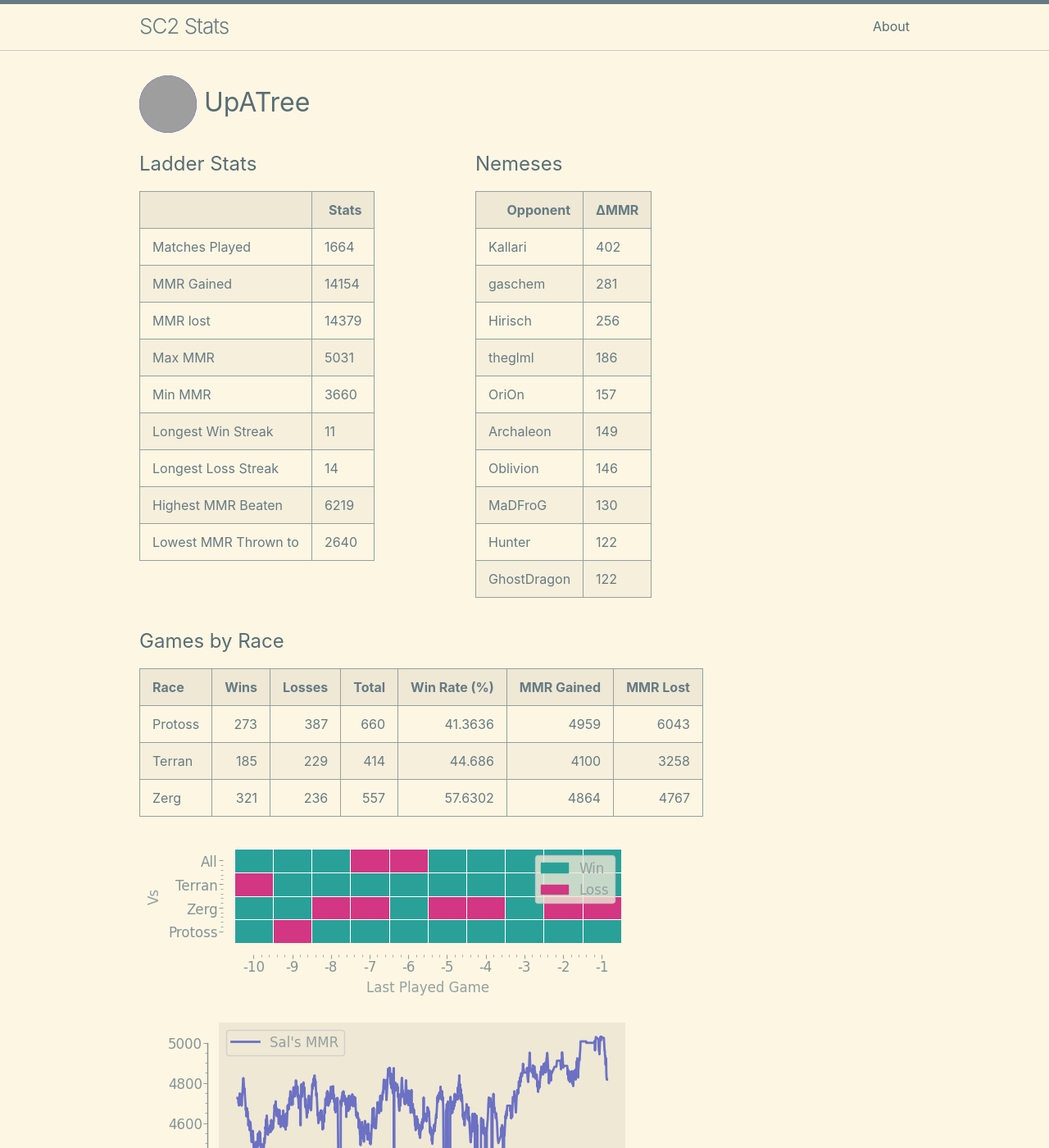
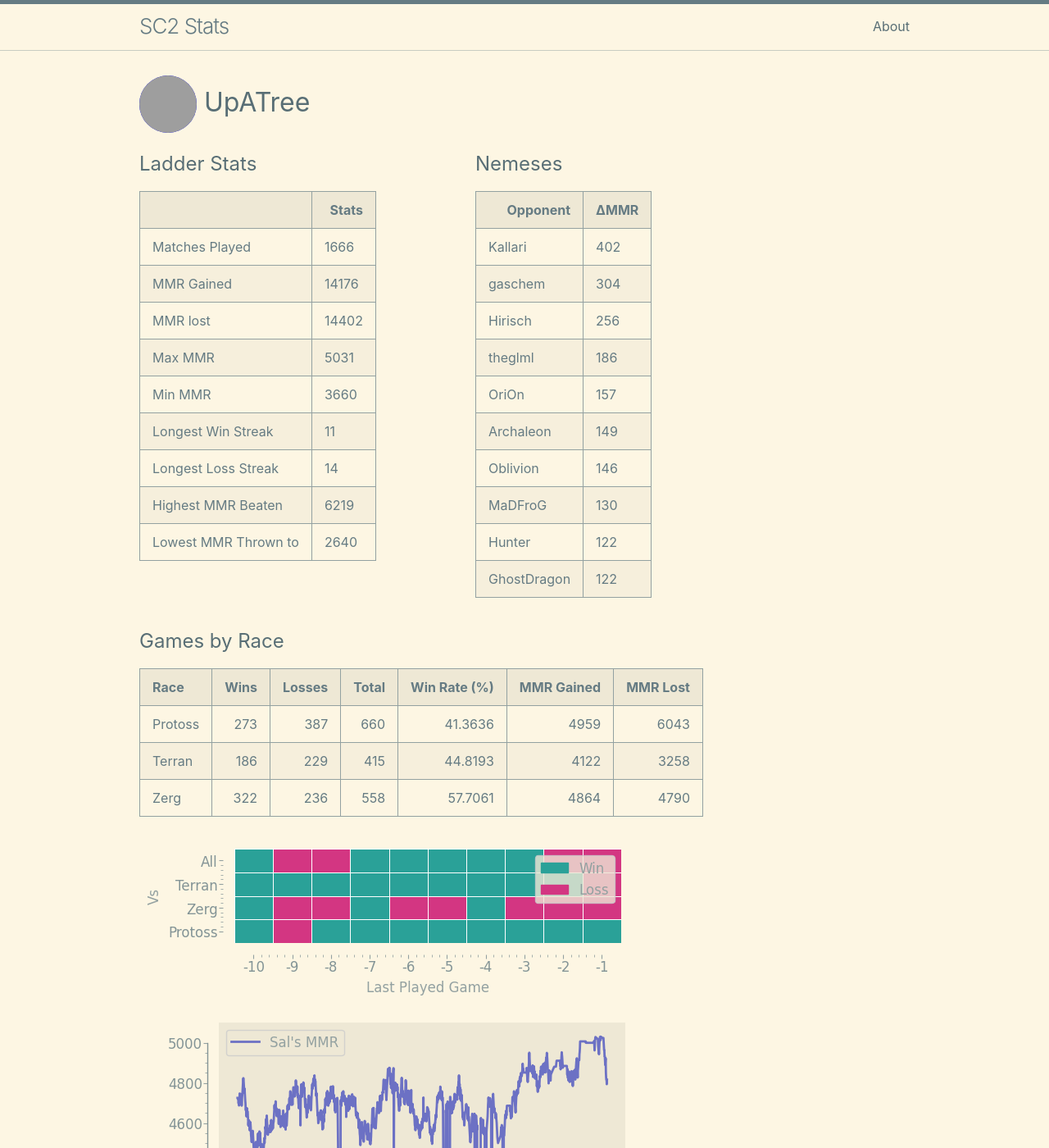
Before and after one commit to kylermurphy/UpATree, a Jekyll site: the page built from docs/index.md, in a window 1280 px wide and 1400 px high. Shown: the whole window at 82% size. Built offline with Jekyll 4.4.1, drawn with Linux system fonts in a browser that asks for light colours; grey boxes are pictures that could not be loaded.

Commit message:
running on push

```diff
--- a/docs/index.md
+++ b/docs/index.md
@@ -18,15 +18,15 @@ layout: home
   <tbody>
     <tr>
       <td>Matches Played</td>
-      <td>1664</td>
+      <td>1666</td>
     </tr>
     <tr>
       <td>MMR Gained</td>
-      <td>14154</td>
+      <td>14176</td>
     </tr>
     <tr>
       <td>MMR lost</td>
-      <td>14379</td>
+      <td>14402</td>
     </tr>
     <tr>
       <td>Max MMR</td>
@@ -71,7 +71,7 @@ layout: home
     </tr>
     <tr>
       <td>gaschem</td>
-      <td>281</td>
+      <td>304</td>
     </tr>
     <tr>
       <td>Hirisch</td>
@@ -115,8 +115,8 @@ layout: home
 | Race    |   Wins |   Losses |   Total |   Win Rate (%) |   MMR Gained |   MMR Lost |
 |:--------|-------:|---------:|--------:|---------------:|-------------:|-----------:|
 | Protoss |    273 |      387 |     660 |        41.3636 |         4959 |       6043 |
-| Terran  |    185 |      229 |     414 |        44.686  |         4100 |       3258 |
-| Zerg    |    321 |      236 |     557 |        57.6302 |         4864 |       4767 |
+| Terran  |    186 |      229 |     415 |        44.8193 |         4122 |       3258 |
+| Zerg    |    322 |      236 |     558 |        57.7061 |         4864 |       4790 |
 
 ![Games by Race](./assets/gm_hist.png)
 
--- a/log.txt
+++ b/log.txt
@@ -785,3 +785,4 @@ Writing a log file 2025-04-01 18:31:29.
 Writing a log file 2025-04-01 18:52:35.
 Writing a log file 2025-04-01 19:18:44.
 Writing a log file 2025-04-01 19:31:38.
+Writing a log file 2025-04-01 19:48:05.
```
Also changed, not shown: docs/assets/MMR.png, docs/assets/daily.png, docs/assets/gm_hist.png, docs/assets/r_wrt.png, 1 other file.
